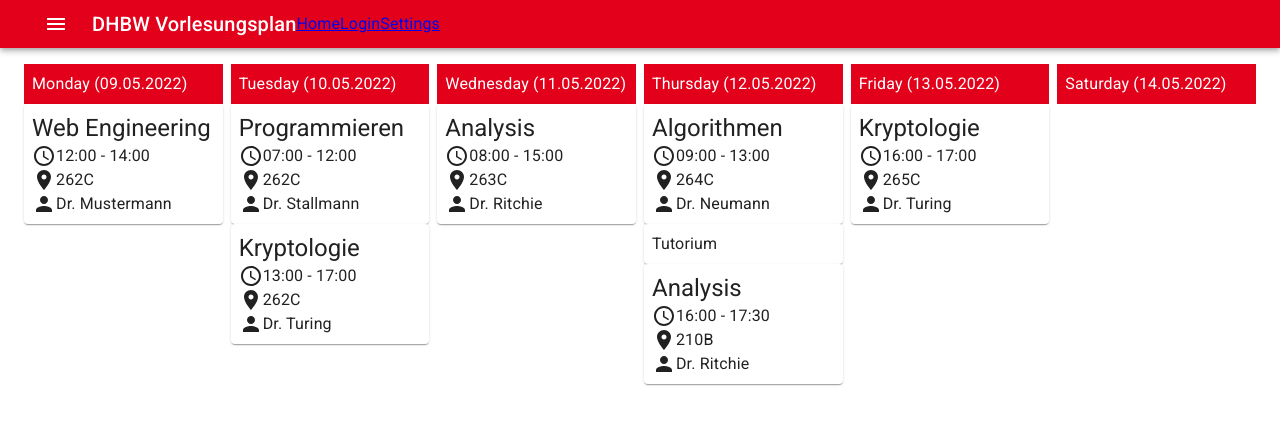
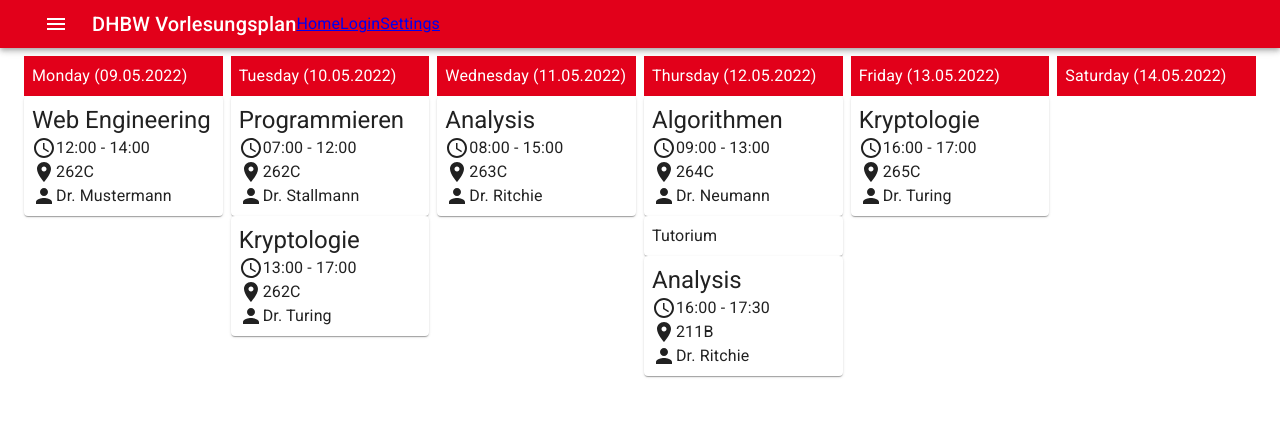
Before and after one commit to TINF21CS1/DHBW-Vorlesungsplan-2.X, a React (Create React App) app: page / in a window 1280 px wide. Shown: the top 424 px of the page. Built offline with nearby package versions, Linux system fonts and the light colour scheme.

Commit message:
Minor styling

```diff
--- a/src/App.tsx
+++ b/src/App.tsx
@@ -22,7 +22,7 @@ function App() {
     <ThemeProvider theme={darkTheme}>
       <Router>
         <CssBaseline />
-        <Box mb={2}>
+        <Box mb={1}>
           <Nav />
         </Box>
         <Routes>
--- a/src/Calendar.tsx
+++ b/src/Calendar.tsx
@@ -12,9 +12,10 @@ const Calendar = () => {
         { start: add(monday, { days: 2, hours: 8 }), end: add(monday, { days: 2, hours: 15 }), title: "Analysis", speaker: "Dr. Ritchie", location: "263C" },
         { start: add(monday, { days: 3, hours: 9 }), end: add(monday, { days: 3, hours: 13 }), title: "Algorithmen", speaker: "Dr. Neumann", location: "264C" },
         { ignored: true, start: add(monday, { days: 3, hours: 14 }), end: add(monday, { days: 3, hours: 15, minutes: 30 }), title: "Tutorium", speaker: "Dr. Ritchie", location: "210B" },
-        { start: add(monday, { days: 3, hours: 16 }), end: add(monday, { days: 3, hours: 17, minutes: 30 }), title: "Analysis", speaker: "Dr. Ritchie", location: "210B" },
+        { start: add(monday, { days: 3, hours: 16 }), end: add(monday, { days: 3, hours: 17, minutes: 30 }), title: "Analysis", speaker: "Dr. Ritchie", location: "211B" },
         { start: add(monday, { days: 4, hours: 16 }), end: add(monday, { days: 4, hours: 17 }), title: "Kryptologie", speaker: "Dr. Turing", location: "265C" }
     ];
+
 
     return <Container maxWidth="xl">
         <WeeklyCalendar events={events} />
```
